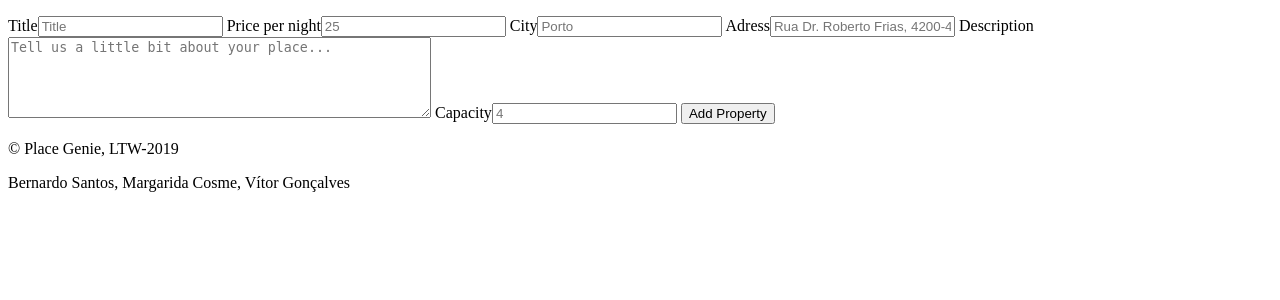
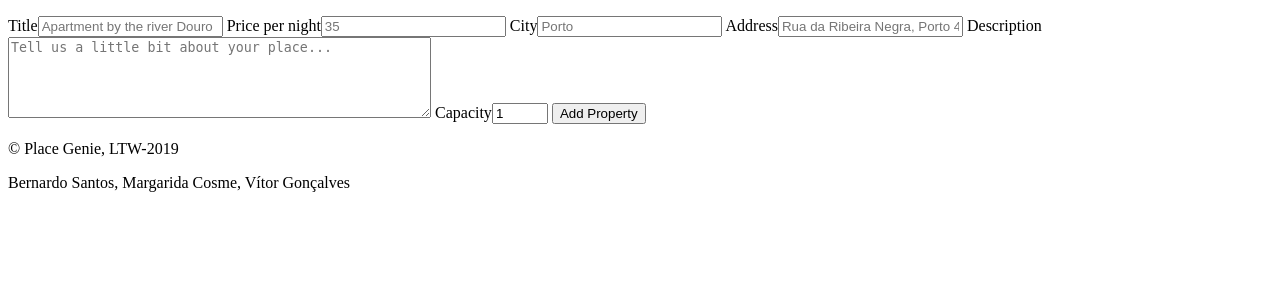
Before and after one commit to torrinheira/LTW, a PHP site: page /pages/add_property.php in a window 1280 px wide. Shown: the part 144-444 px from the top of the page. Run offline with PHP 8.4, Linux system fonts and the light colour scheme; the visitor is signed in with stand-in values (Sample User, id 1).

Commit message:
Refactor add property code

```diff
--- a/database/place-genie.sql
+++ b/database/place-genie.sql
@@ -16,6 +16,7 @@ CREATE TABLE user (
     description     VARCHAR
 );
 
+
 CREATE TABLE property (
     id              INTEGER PRIMARY KEY,
     title           VARCHAR NOT NULL,
@@ -26,6 +27,7 @@ CREATE TABLE property (
     capacity        INTEGER NOT NULL,
     owner_id        INTEGER REFERENCES user(id) ON DELETE CASCADE,
 
+    -- TODO: capacity needs to have a limit
     CHECK(capacity >= 1 AND price >= 0)
 );
 
@@ -39,6 +41,7 @@ CREATE TABLE reservation (
 
     CHECK(departure_date > arrival_date)
 );
+
 
 CREATE TABLE image (
     id                  INTEGER PRIMARY KEY,
--- a/includes/images.php
+++ b/includes/images.php
@@ -1,18 +1,12 @@
 <?php
 
     include_once('../database/db_image.php');
-
-    include_once('../debug/debug.php');
 
 
     function uploadImage($image, $description) {
 
         // create an id for the new image
         $id = insertImage($description);
-
-        //TODO: remove
-        console_log($id);
-        console_log($image);
 
         // generate file names for the original, medium and small images
         $originalFileName = "../images/originals/$id.jpg";
--- a/pages/add_property.php
+++ b/pages/add_property.php
@@ -2,12 +2,11 @@
 
     include_once('../includes/session.php');
     include_once('../templates/tpl_common.php');
-    include_once('../templates/tpl_auth.php');
-   // include_once('../database/db_property.php');
 
 
     if (!isset($_SESSION['username'])) {
-        die(header('Location: ../index.php'));
+        $_SESSION['messages'][] = array('type' => 'error', 'content' => 'Please log in to list your property');
+        die(header('Location: ../pages/login.php'));
     }
 
 ?>
@@ -15,22 +14,25 @@
 <!DOCTYPE html>
 <html>
     <head>
-        <title>Place Genie | Add Property</title>
-        <meta charset="UTF-8">
+        <title>Place Genie</title>
+        <meta charset="utf-8">
     </head>
     <body>
         <?php draw_header(); ?>
+
         <section id="add_property">
             <form action="../actions/action_add_property.php" method="post">
-                <label>Title<input type="text" name="title" placeholder="Title" required></label>
-                <label>Price per night<input type="number" name="price_night" placeholder="25" required></label>
+                <label>Title<input type="text" name="title" placeholder="Apartment by the river Douro" required></label>
+                <label>Price per night<input type="number" name="price" placeholder="35" min="0" required></label>
                 <label>City<input type="text" name="city" placeholder="Porto" required></label>
-                <label>Adress<input type="text" name="address" placeholder="Rua Dr. Roberto Frias, 4200-465 Porto" required></label>
-                <label>Description<textarea name="description" rows="5" cols="50" placeholder="Tell us a little bit about your place..." required></textarea></label>
-                <label>Capacity<input type="number" name="capacity" placeholder="4"  required></label>
+                <label>Address<input type="text" name="address" placeholder="Rua da Ribeira Negra, Porto 4050-321, Portugal" required></label>
+                <label>Description<textarea name="description" rows="5" cols="50" placeholder="Tell us a little bit about your place..."></textarea></label>
+                <label>Capacity<input type="number" name="capacity" value="1" min="1" max="20" required></label>
                 <input type="submit" value="Add Property">
             </form>
         </section>
+
         <?php draw_footer(); ?>
+
     </body>
 </html>
```
Also changed, not shown: actions/action_add_property.php (+11 -6 lines), database/db_property.php (+3 -10 lines).
